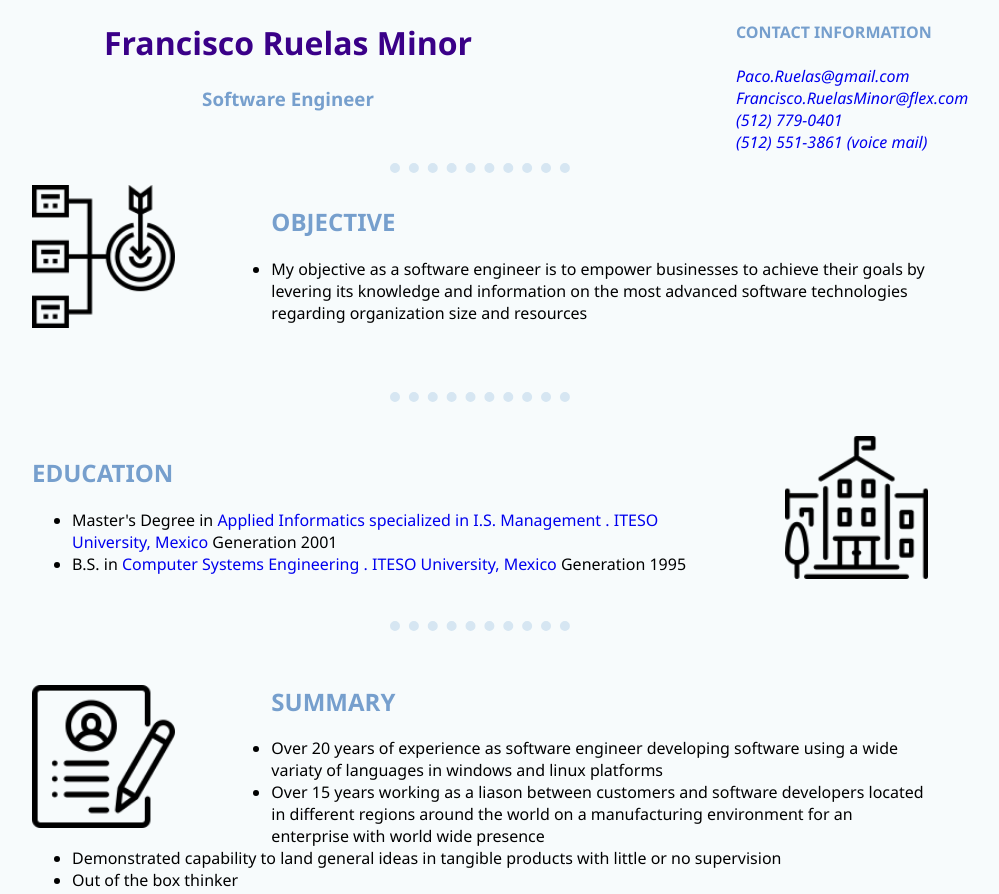
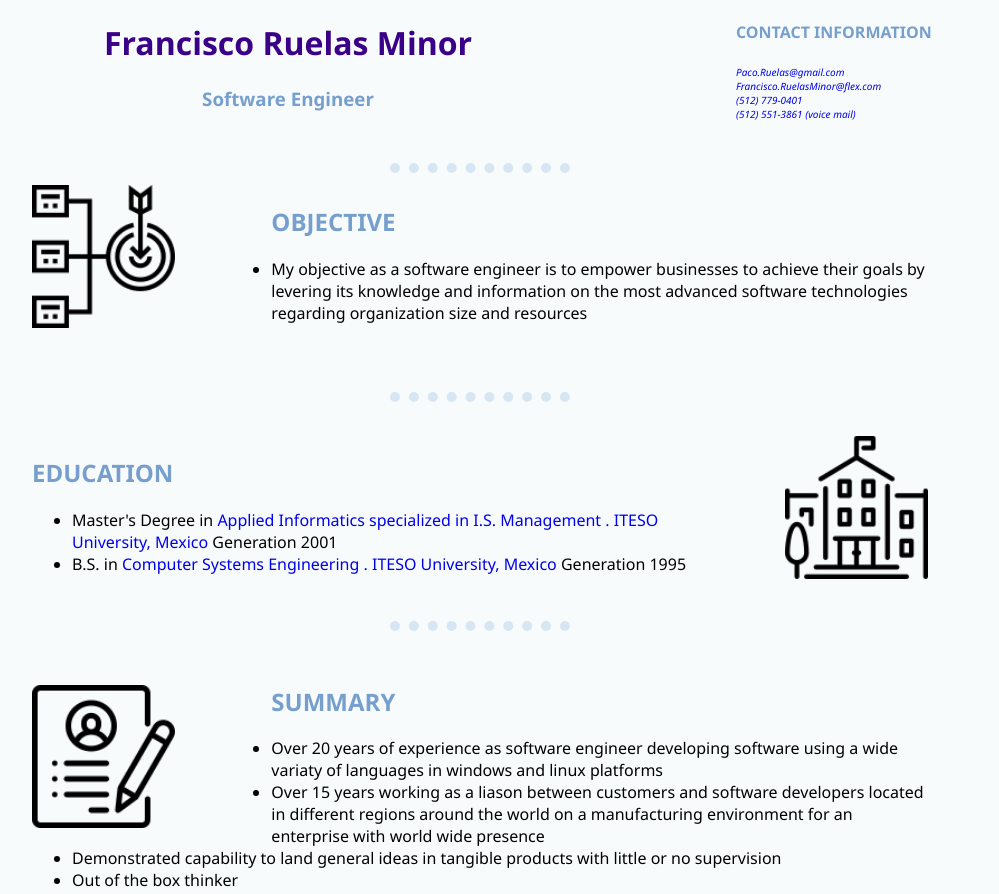
Before and after one commit to pacoruelas/CV, a plain HTML site: page index.html in a window 1280 px wide. Shown: the top 894 px of the page, without its empty margins (160-1159 px from the left). Drawn offline with Linux system fonts and the light colour scheme.

Commit message:
Update main.css

```diff
--- a/css/main.css
+++ b/css/main.css
@@ -51,6 +51,10 @@ td {
 
 a {
     text-decoration: none;
+}
+
+address {
+    font-size: 10px;
 }
 
 /*classes*/
```
